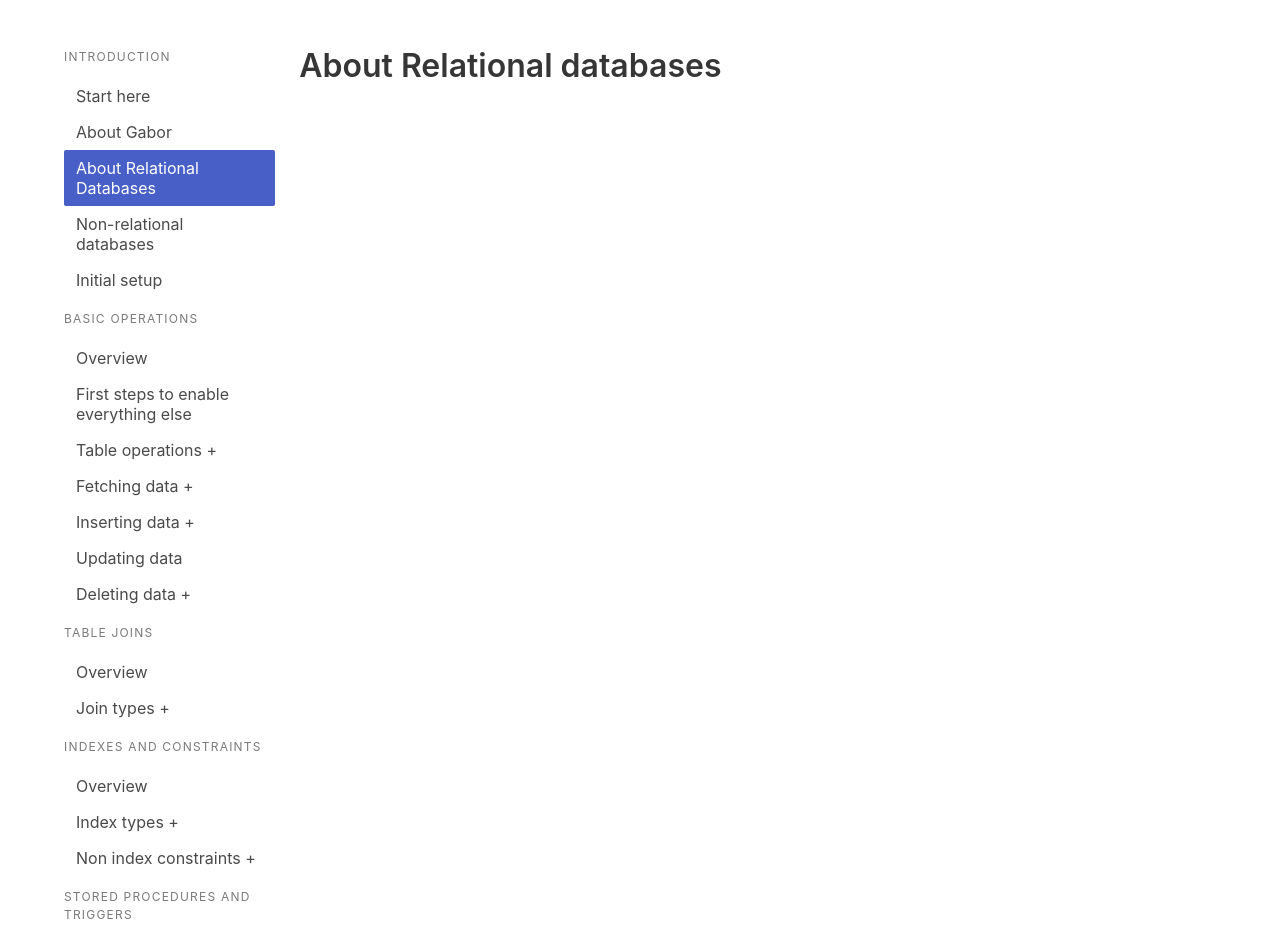
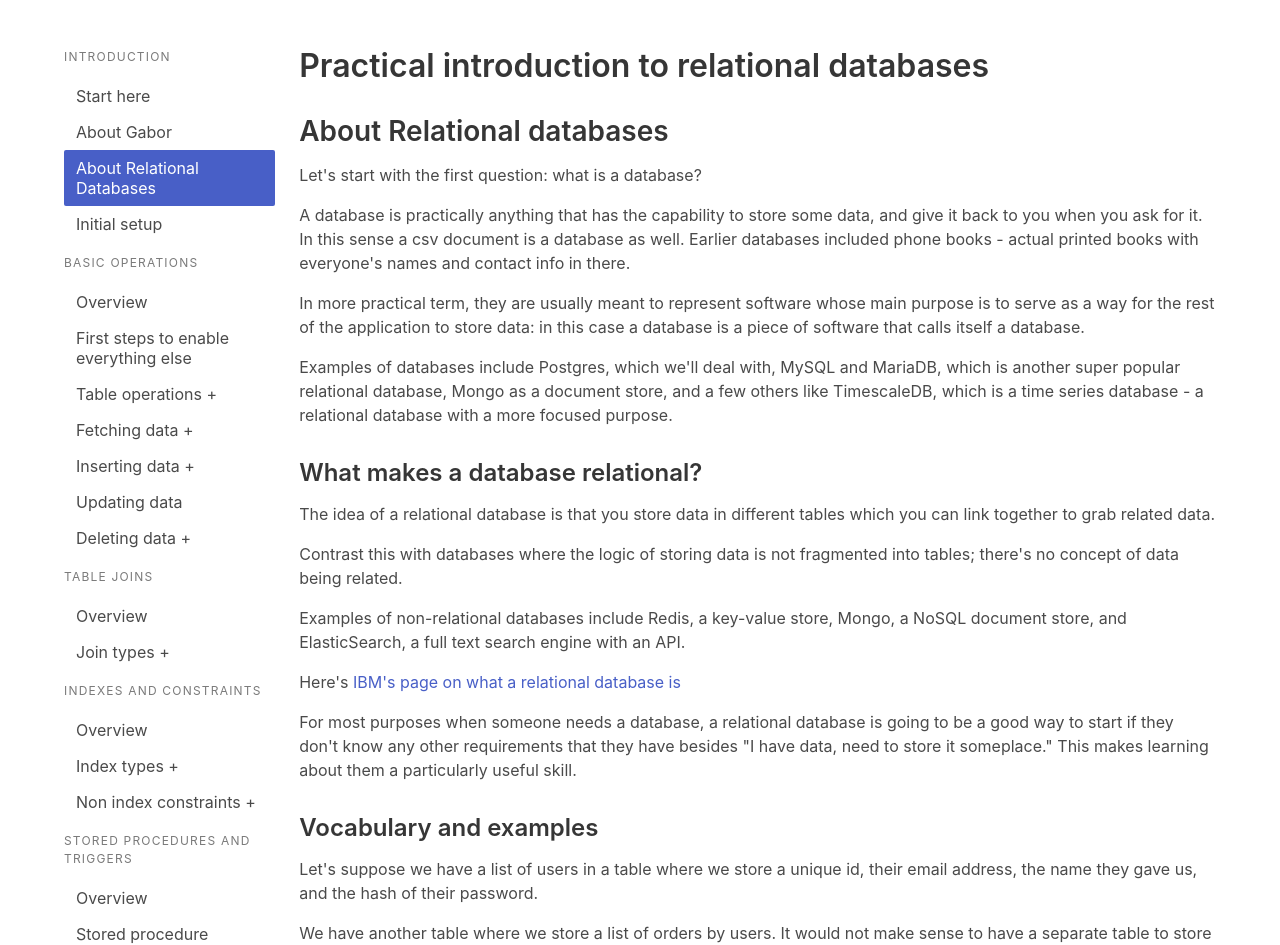
Before and after one commit to javorszky/jamstack-workshop-companion-static, a React (Vite) app: page /about-relational-databases in a window 1280 px wide. Shown: the top 945 px of the page. Built offline with nearby package versions, Linux system fonts and the light colour scheme.

Commit message:
Add details to about pages, and remove nonrelational

```diff
--- a/src/App.jsx
+++ b/src/App.jsx
@@ -23,7 +23,8 @@ function App() {
             <Nav />
           </aside>
           <section aria-roledescription="main" className="column level-item container">
-
+            <div className="content">
+              <h1 className="title is-spaced">Practical introduction to relational databases</h1>
               <Switch>
                 {routes.map((route, i) => {
                   console.log(route.path, route.component, 'get yer route')
@@ -35,6 +36,7 @@ function App() {
                   )
                 })}
               </Switch>
+            </div>
           </section>
         </div>
       </section>
--- a/src/Nav.jsx
+++ b/src/Nav.jsx
@@ -47,9 +47,6 @@ function Nav() {
                 </li>
                 <li>
                     <Link to="/about-relational-databases">About Relational Databases</Link>
-                </li>
-                <li>
-                    <Link to="/about-non-relational-databases">Non-relational databases</Link>
                 </li>
                 <li>
                     <Link to="/initial-setup">Initial setup</Link>
--- a/src/Pages/AboutGabor.jsx
+++ b/src/Pages/AboutGabor.jsx
@@ -1,5 +1,10 @@
 export default function AboutGabor() {
     return (
-        <h1 className="title">About Gabor</h1>
+        <>
+            <h2 className="subtitle">About Gabor</h2>
+            <p>I work as a senior backend engineer for a fintech company in New York through an agency in Miami while living in the UK.</p>
+            <p>My day to day is spent knee deep in golang and postgres, though sadly I don't touch the front end much. I know enough of html and css to figure out what's going on, but more advanced concepts escape me.</p>
+            <p>Outside of work, I do woodworking and ride my motorbike when the weather is passable.</p>
+        </>
     )
 }
--- a/src/Pages/AboutRelational.jsx
+++ b/src/Pages/AboutRelational.jsx
@@ -1,5 +1,23 @@
 export default function AboutRelational() {
     return (
-        <h1 className="title">About Relational databases</h1>
+        <>
+            <h2 className="subitle">About Relational databases</h2>
+            <p>Let's start with the first question: what is a database?</p>
+            <p>A database is practically anything that has the capability to store some data, and give it back to you when you ask for it. In this sense a csv document is a database as well. Earlier databases included phone books - actual printed books with everyone's names and contact info in there.</p>
+            <p>In more practical term, they are usually meant to represent software whose main purpose is to serve as a way for the rest of the application to store data: in this case a database is a piece of software that calls itself a database.</p>
+            <p>Examples of databases include Postgres, which we'll deal with, MySQL and MariaDB, which is another super popular relational database, Mongo as a document store, and a few others like TimescaleDB, which is a time series database - a relational database with a more focused purpose.</p>
+            <h3>What makes a database relational?</h3>
+            <p>The idea of a relational database is that you store data in different tables which you can link together to grab related data.</p>
+            <p>Contrast this with databases where the logic of storing data is not fragmented into tables; there's no concept of data being related.</p>
+            <p>Examples of non-relational databases include Redis, a key-value store, Mongo, a NoSQL document store, and ElasticSearch, a full text search engine with an API.</p>
+            <p className="learn-more">Here's <a href="https://www.ibm.com/cloud/learn/relational-databases">IBM's page on what a relational database is</a></p>
+            <p>For most purposes when someone needs a database, a relational database is going to be a good way to start if they don't know any other requirements that they have besides "I have data, need to store it someplace." This makes learning about them a particularly useful skill.</p>
+            <h3>Vocabulary and examples</h3>
+            <p>Let's suppose we have a list of users in a table where we store a unique id, their email address, the name they gave us, and the hash of their password.</p>
+            <p>We have another table where we store a list of orders by users. It would not make sense to have a separate table to store the orders for each user, so we store all of the orders, from all of the users in the same database. When we need to list the orders that a particular user has placed, we link the two tables together by the user's id (id column on the users table, and user_id column on the orders table), and pull out the records for the user from both tables.</p>
+            <p>This linking, or relating, is where relational databases get their name, and it's what makes them super powerful.</p>
+
+            <p><i>image goes here</i></p>
+        </>
     )
 }
--- a/src/Pages/Home.jsx
+++ b/src/Pages/Home.jsx
@@ -1,5 +1,12 @@
 export default function Home() {
     return (
-        <h1 className="title">you are home</h1>
+        <>
+            <h2 className="subtitle is-spaced">The companion site</h2>
+
+            <p>This site is a companion to the workshop I held on 7th October 2021 on Jamstack Conference. It has all of the same concepts, plus a few extras that I didn't have time to share with you.</p>
+            <p>If you'd like to view this site offline, it's at <a href="https://github.com/javorszky/jamstack-workshop-companion-static">https://github.com/javorszky/jamstack-workshop-companion-static</a> with instructions on how to get it running locally.</p>
+            <p>With that, choose from the menu on the left to read about any of the topics in more details.</p>
+            <p>Hope you find this useful.</p>
+        </>
     )
 }
--- a/src/Pages/NonRelational.jsx
+++ b/src/Pages/NonRelational.jsx
@@ -1,5 +1,8 @@
 export default function AboutNonRelational() {
     return (
-        <h1 className="title">About NonRelational</h1>
+        <>
+            <h2 className="subtitle">Nonrelational databases</h2>
+
+        </>
     )
 }
--- a/src/routes.js
+++ b/src/routes.js
@@ -1,7 +1,6 @@
 import Home from './Pages/Home'
 import AboutGabor from './Pages/AboutGabor'
 import AboutRelational from './Pages/AboutRelational'
-import NonRelational from './Pages/NonRelational'
 import InitialSetup from './Pages/InitialSetup'
 import NotFound from './NotFound'
 
@@ -63,10 +62,6 @@ const routes = [
     {
         path: '/about-relational-databases',
         component: AboutRelational,
-    },
-    {
-        path: '/about-non-relational-databases',
-        component: NonRelational,
     },
     {
         path: '/initial-setup',
```
Lines whose indentation alone changed are shown as unchanged.
